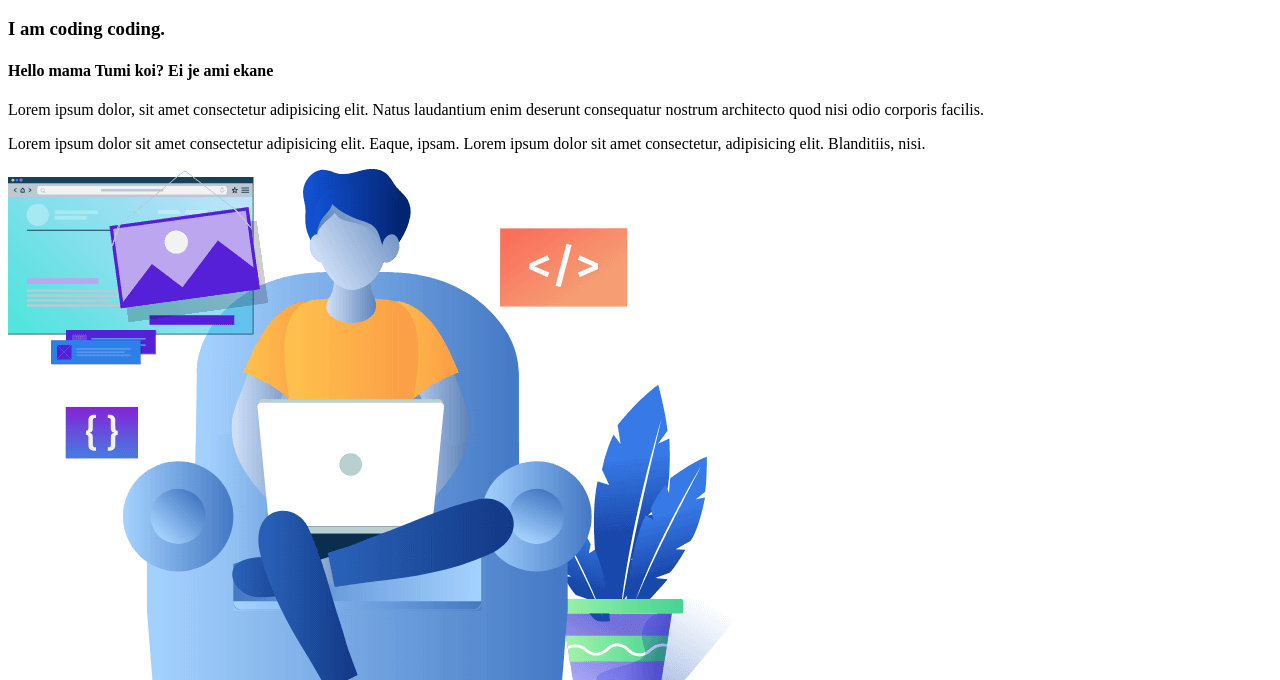
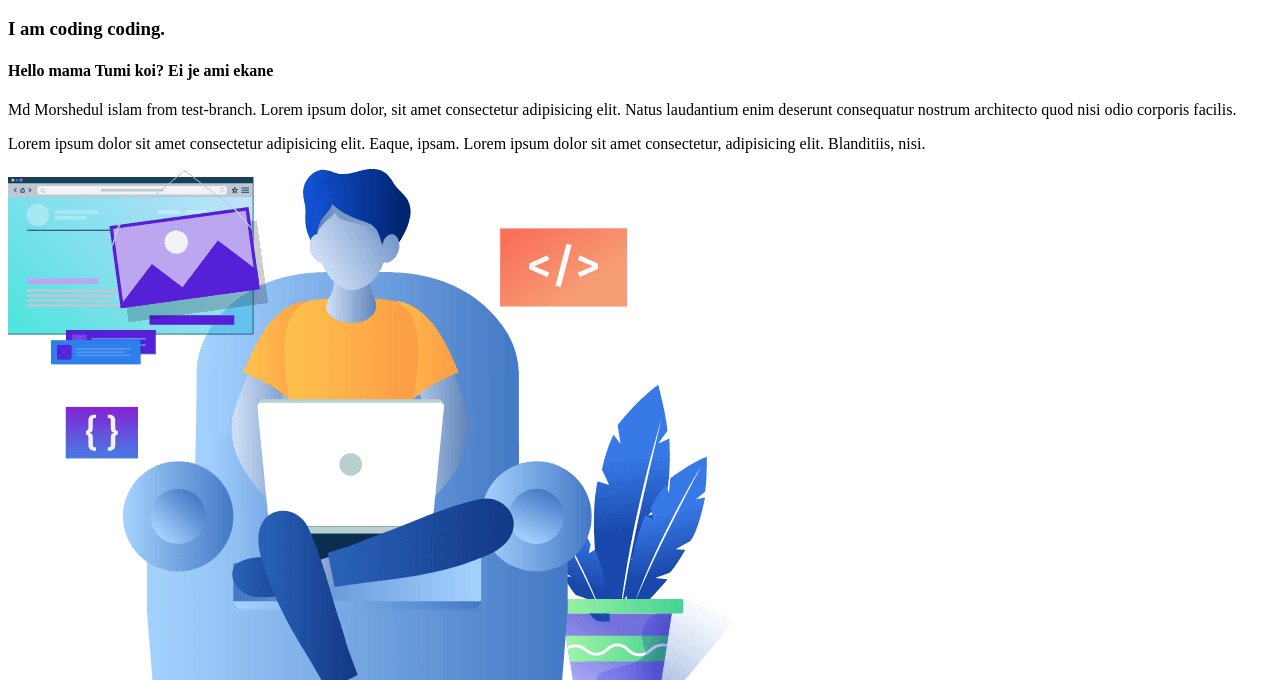
Before and after one commit to mmorshedulislam/my-second-repo, a plain HTML site: page index.html in a window 1280 px wide. Shown: the part 120-800 px from the top of the page. Drawn offline with Linux system fonts and the light colour scheme.

Commit message:
update test.branch

```diff
--- a/index.html
+++ b/index.html
@@ -12,7 +12,7 @@
     <h3>I am coding coding.</h3>
     <h4>Hello mama Tumi koi? Ei je ami ekane</h4>
 
-    <p>Lorem ipsum dolor, sit amet consectetur adipisicing elit. Natus laudantium enim deserunt consequatur nostrum architecto quod nisi odio corporis facilis.</p>
+    <p>Md Morshedul islam from test-branch. Lorem ipsum dolor, sit amet consectetur adipisicing elit. Natus laudantium enim deserunt consequatur nostrum architecto quod nisi odio corporis facilis.</p>
 
     <p>Lorem ipsum dolor sit amet consectetur adipisicing elit. Eaque, ipsam. Lorem ipsum dolor sit amet consectetur, adipisicing elit. Blanditiis, nisi.</p>
 
```
